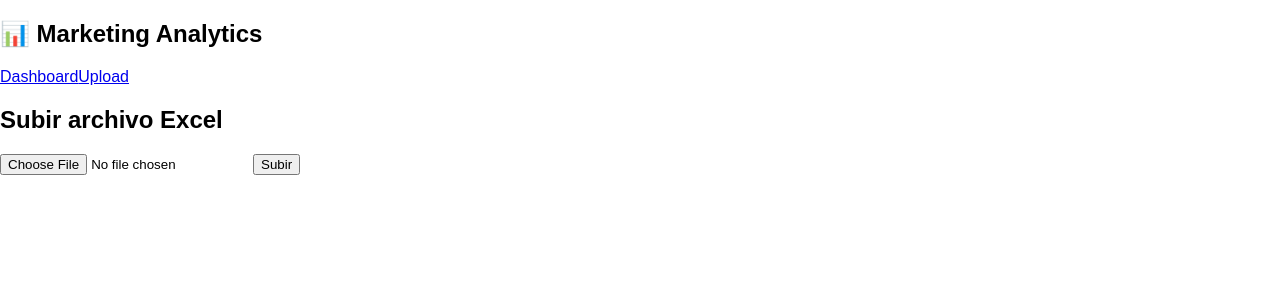
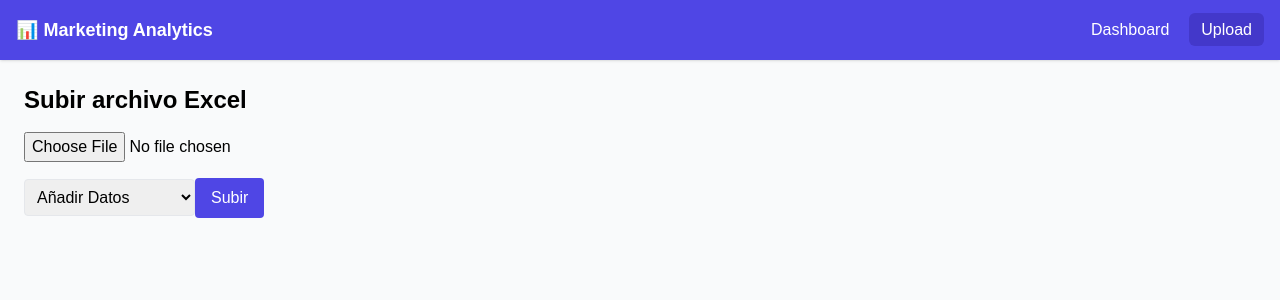
Before and after one commit to manusantana/marketing-dashboard, a React (Vite) app in the folder frontend/: page /upload in a window 1280 px wide. Shown: the top 300 px of the page. Built offline with nearby package versions, Linux system fonts and the light colour scheme.

Commit message:
chore: add tailwind configuration

```diff
--- /dev/null
+++ b/frontend/postcss.config.js
@@ -0,0 +1,6 @@
+export default {
+  plugins: {
+    tailwindcss: {},
+    autoprefixer: {},
+  },
+};
--- a/frontend/src/components/Navbar.jsx
+++ b/frontend/src/components/Navbar.jsx
@@ -1,10 +1,31 @@
+import { NavLink } from "react-router-dom";
+
 export default function Navbar() {
+  const baseLink =
+    "px-3 py-2 rounded-md transition-colors hover:bg-indigo-500";
+  const activeLink = "bg-indigo-700";
+
   return (
-    <nav className="bg-indigo-600 text-white p-4 flex justify-between">
-      <h1 className="font-bold">📊 Marketing Analytics</h1>
-      <div className="space-x-4">
-        <a href="/" className="hover:underline">Dashboard</a>
-        <a href="/upload" className="hover:underline">Upload</a>
+    <nav className="bg-indigo-600 text-white p-4 flex justify-between items-center shadow">
+      <h1 className="font-bold text-lg">📊 Marketing Analytics</h1>
+      <div className="space-x-2">
+        <NavLink
+          to="/"
+          end
+          className={({ isActive }) =>
+            `${baseLink} ${isActive ? activeLink : ""}`
+          }
+        >
+          Dashboard
+        </NavLink>
+        <NavLink
+          to="/upload"
+          className={({ isActive }) =>
+            `${baseLink} ${isActive ? activeLink : ""}`
+          }
+        >
+          Upload
+        </NavLink>
       </div>
     </nav>
   );
--- a/frontend/src/index.css
+++ b/frontend/src/index.css
@@ -1,3 +1,7 @@
+@tailwind base;
+@tailwind components;
+@tailwind utilities;
+
 /* index.css - estilos base */
 body {
   margin: 0;
--- a/frontend/src/pages/Dashboard.jsx
+++ b/frontend/src/pages/Dashboard.jsx
@@ -1,6 +1,15 @@
 import { useEffect, useState } from "react";
 import client from "../api/client";
-import { BarChart, Bar, XAxis, YAxis, Tooltip, Legend, ResponsiveContainer } from "recharts";
+import {
+  BarChart,
+  Bar,
+  XAxis,
+  YAxis,
+  Tooltip,
+  Legend,
+  ResponsiveContainer,
+  LabelList,
+} from "recharts";
 
 export default function Dashboard() {
   const [kpis, setKpis] = useState(null);
@@ -35,26 +44,24 @@ export default function Dashboard() {
     <div className="p-6">
       <h2 className="text-2xl font-bold mb-6">KPIs Básicos</h2>
 
-      {/* 🔹 Tarjetas */}
-      <div className="grid grid-cols-3 gap-4 mb-8">
-        <div className="bg-white shadow rounded-xl p-4 text-center">
-          <p className="text-gray-500">Ventas Totales</p>
-          <h3 className="text-2xl font-bold text-indigo-600">
-            € {kpis.ventas_totales.toLocaleString()}
-          </h3>
-        </div>
-        <div className="bg-white shadow rounded-xl p-4 text-center">
-          <p className="text-gray-500">Nº Pedidos</p>
-          <h3 className="text-2xl font-bold text-indigo-600">
-            {kpis.num_pedidos}
-          </h3>
-        </div>
-        <div className="bg-white shadow rounded-xl p-4 text-center">
-          <p className="text-gray-500">Ticket Medio</p>
-          <h3 className="text-2xl font-bold text-indigo-600">
-            € {kpis.ticket_medio.toFixed(2)}
-          </h3>
-        </div>
+      {/* 🔹 Fila de indicadores */}
+      <div className="overflow-x-auto mb-8">
+        <table className="min-w-full text-center">
+          <thead className="bg-indigo-100">
+            <tr>
+              <th className="p-2">Ventas Totales</th>
+              <th className="p-2">Nº Pedidos</th>
+              <th className="p-2">Ticket Medio</th>
+            </tr>
+          </thead>
+          <tbody>
+            <tr>
+              <td className="p-2">€ {kpis.ventas_totales.toLocaleString()}</td>
+              <td className="p-2">{kpis.num_pedidos}</td>
+              <td className="p-2">€ {kpis.ticket_medio.toFixed(2)}</td>
+            </tr>
+          </tbody>
+        </table>
       </div>
 
       {/* 🔹 Gráfico */}
@@ -64,7 +71,9 @@ export default function Dashboard() {
           <YAxis />
           <Tooltip />
           <Legend />
-          <Bar dataKey="value" fill="#6366F1" />
+          <Bar dataKey="value" fill="#6366F1">
+            <LabelList dataKey="value" position="top" />
+          </Bar>
         </BarChart>
       </ResponsiveContainer>
     </div>
--- a/frontend/src/pages/Upload.jsx
+++ b/frontend/src/pages/Upload.jsx
@@ -2,6 +2,7 @@ import { useState } from "react";
 
 export default function Upload() {
   const [file, setFile] = useState(null);
+  const [mode, setMode] = useState("add");
   const [status, setStatus] = useState("");
 
   const handleUpload = async () => {
@@ -12,7 +13,7 @@ export default function Upload() {
 
     try {
       setStatus("Subiendo...");
-      const res = await fetch("http://localhost:8000/upload", {
+      const res = await fetch(`http://localhost:8000/upload?mode=${mode}`, {
         method: "POST",
         body: formData,   // 👈 no pongas headers, el navegador los añade
       });
@@ -32,14 +33,23 @@ export default function Upload() {
 
       <input
         type="file"
-        accept=".xlsx"
+        accept=".xlsx,.csv"
         onChange={(e) => setFile(e.target.files[0])}
-        className="mb-4"
+        className="mb-4 block"
       />
+
+      <select
+        value={mode}
+        onChange={(e) => setMode(e.target.value)}
+        className="mb-4 p-2 border rounded"
+      >
+        <option value="add">Añadir Datos</option>
+        <option value="replace">Reemplazar Datos</option>
+      </select>
 
       <button
         onClick={handleUpload}
-        className="px-4 py-2 bg-indigo-600 text-white rounded"
+        className="px-4 py-2 bg-indigo-600 text-white rounded hover:bg-indigo-700"
       >
         Subir
       </button>
--- /dev/null
+++ b/frontend/tailwind.config.js
@@ -0,0 +1,7 @@
+export default {
+  content: ["./index.html", "./src/**/*.{js,jsx,ts,tsx}"] ,
+  theme: {
+    extend: {},
+  },
+  plugins: [],
+};
```
Also changed, not shown: 2 other files (tests, documents, lock files or other folders).
